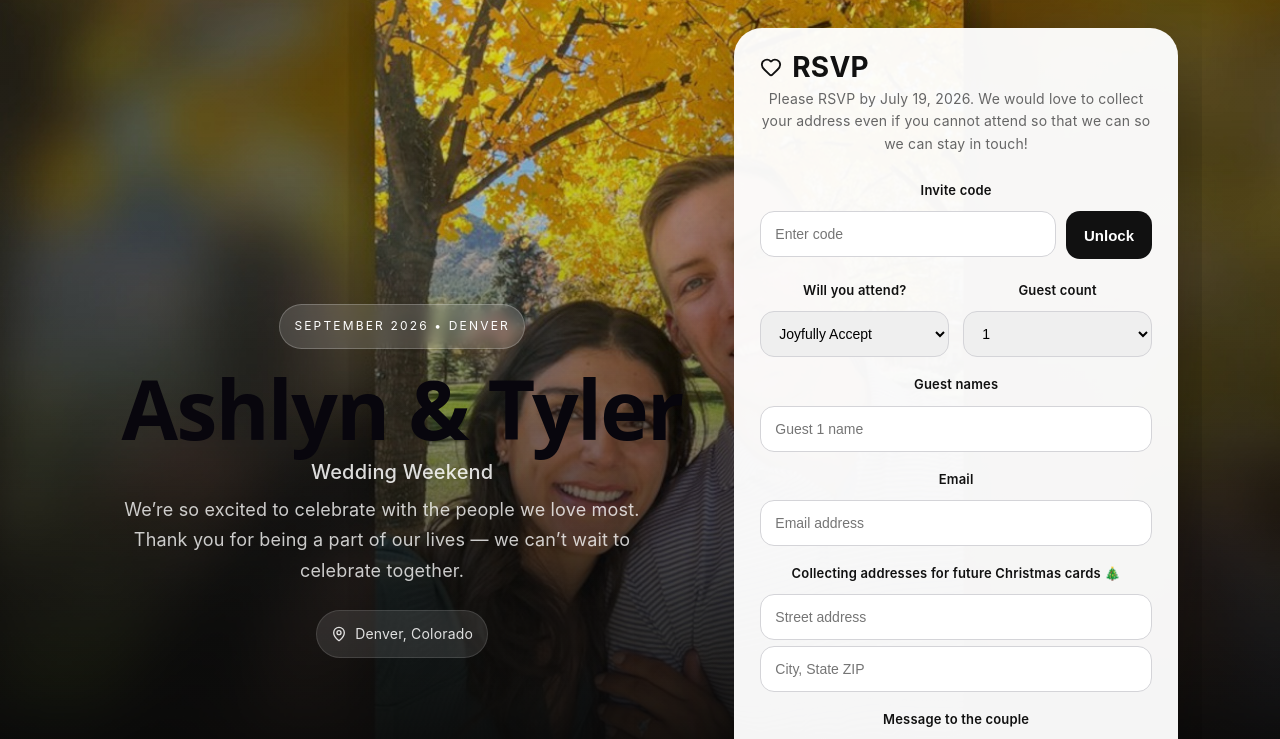
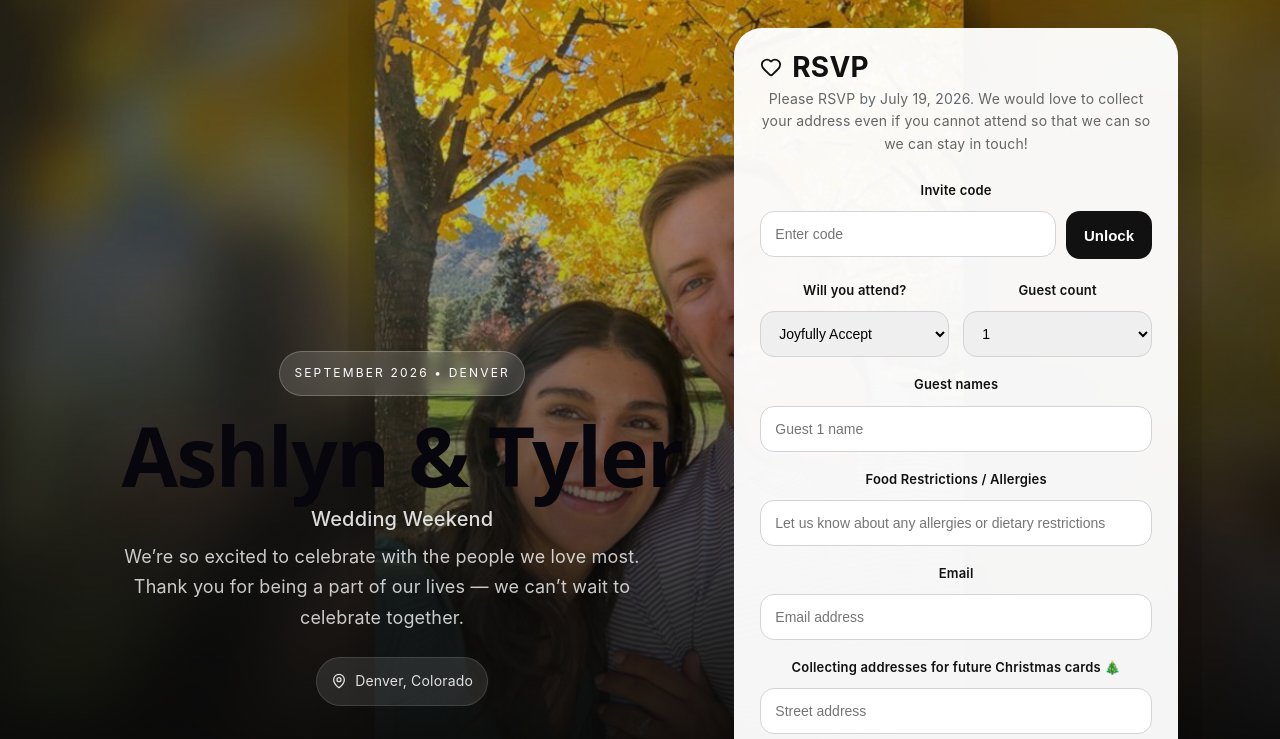
Before and after one commit to tstarn737/wedding-site, a React (Vite) app: page / in a window 1280 px wide. Shown: the top 739 px of the page. Built offline with nearby package versions, Linux system fonts and the light colour scheme.

Commit message:
food restrictions

```diff
--- a/src/App.jsx
+++ b/src/App.jsx
@@ -487,6 +487,7 @@ export default function App() {
   const [guestCount, setGuestCount] = useState("1");
   const [guestNames, setGuestNames] = useState([""]);
   const [email, setEmail] = useState("");
+  const [foodRestrictions, setFoodRestrictions] = useState("");
   const [streetAddress, setStreetAddress] = useState("");
   const [cityStateZip, setCityStateZip] = useState("");
   const [notes, setNotes] = useState("");
@@ -640,6 +641,7 @@ export default function App() {
       streetAddress: streetAddress.trim(),
       cityStateZip: cityStateZip.trim(),
       notes: notes.trim(),
+      foodRestrictions: foodRestrictions.trim(),
       allowedEvents:
         normalizedInviteType === "ceremony_party"
           ? [
@@ -832,6 +834,16 @@ export default function App() {
                           </div>
                         </div>
                       ) : null}
+
+                      <div style={{ marginTop: 14 }}>
+                        <label style={styles.fieldLabel}>Food Restrictions / Allergies</label>
+                        <input
+                          value={foodRestrictions}
+                          onChange={(e) => setFoodRestrictions(e.target.value)}
+                          placeholder="Let us know about any allergies or dietary restrictions"
+                          style={styles.input}
+                        />
+                      </div>
 
                       <div style={{ marginTop: 14 }}>
                         <label style={styles.fieldLabel}>Email</label>
```
Lines whose indentation alone changed are shown as unchanged.
